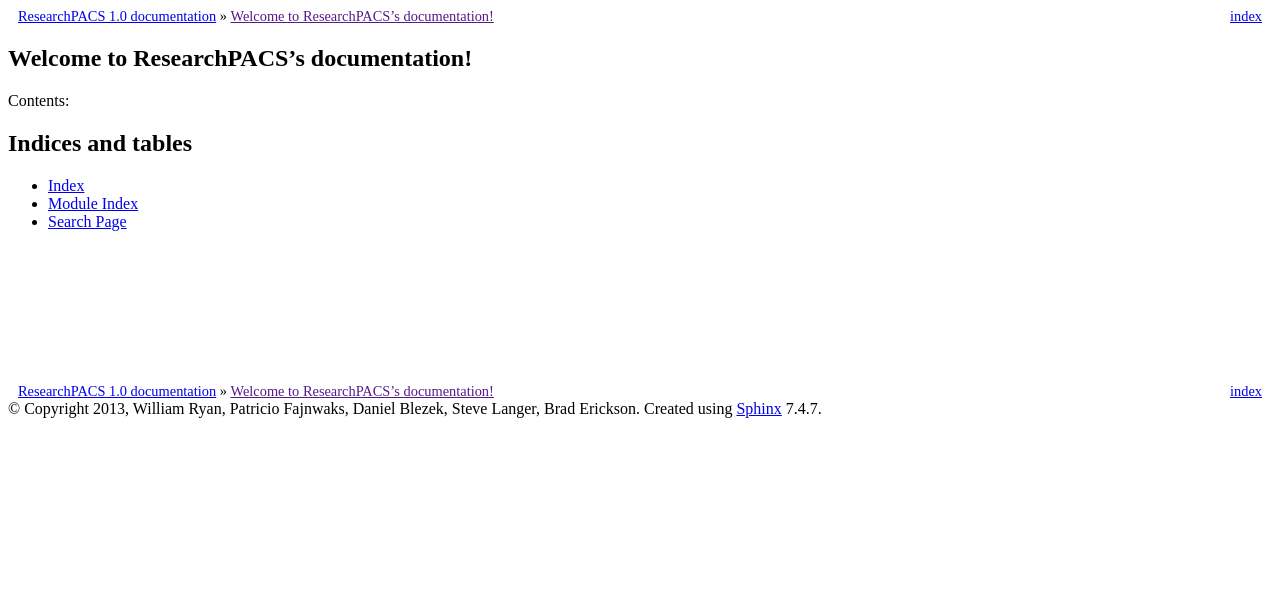
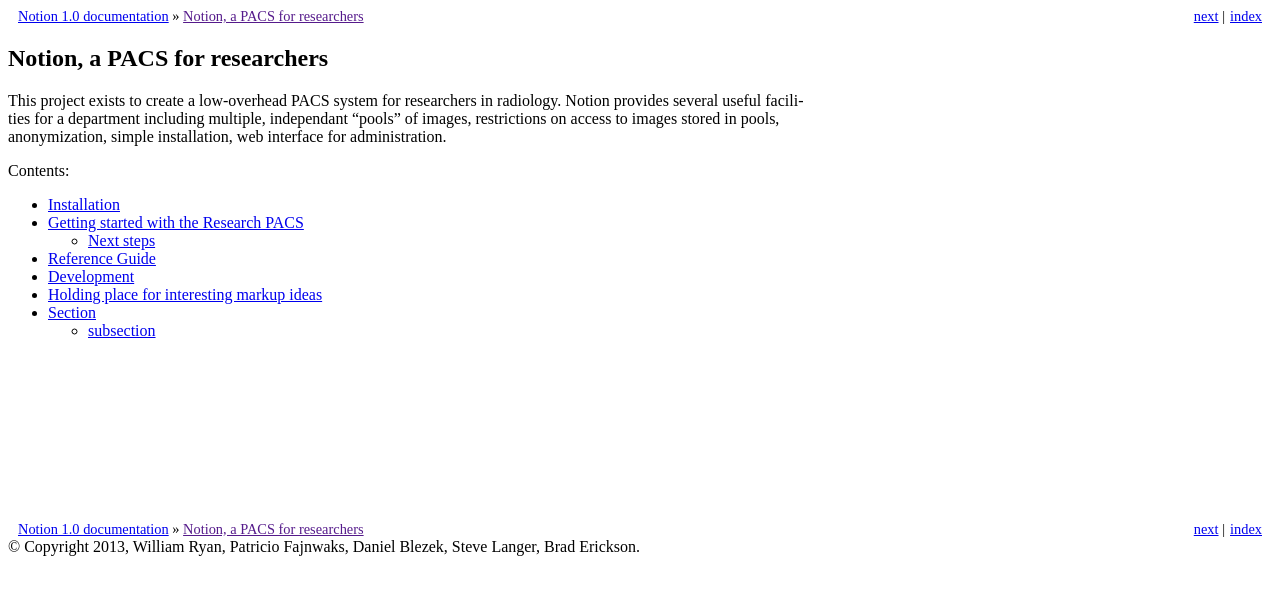
Before and after one commit to praveen12bnitt/Notion, a Sphinx documentation site: the page built from Documentation/index.rst, in a window 1280 px wide. Shown: the top 595 px of the page. Built offline with Sphinx 7.4.7, drawn with Linux system fonts in a browser that asks for light colours.

Commit message:
Documentation and cleanup, moved to ‘Notion’

```diff
--- a/Documentation/conf.py
+++ b/Documentation/conf.py
@@ -40,7 +40,7 @@
 master_doc = 'index'
 
 # General information about the project.
-project = u'ResearchPACS'
+project = u'Notion'
 copyright = u'2013, William Ryan, Patricio Fajnwaks, Daniel Blezek, Steve Langer, Brad Erickson'
 
 # The version info for the project you're documenting, acts as replacement for
@@ -148,10 +148,10 @@
 #html_split_index = False
 
 # If true, links to the reST sources are added to the pages.
-#html_show_sourcelink = True
+html_show_sourcelink = False
 
 # If true, "Created using Sphinx" is shown in the HTML footer. Default is True.
-#html_show_sphinx = True
+html_show_sphinx = False
 
 # If true, "(C) Copyright ..." is shown in the HTML footer. Default is True.
 #html_show_copyright = True
@@ -246,7 +246,7 @@
 # -- Options for Epub output ---------------------------------------------------
 
 # Bibliographic Dublin Core info.
-epub_title = u'ResearchPACS'
+epub_title = u'Notion'
 epub_author = u'William Ryan, Patricio Fajnwaks, Daniel Blezek, Steve Langer, Brad Erickson'
 epub_publisher = u'William Ryan, Patricio Fajnwaks, Daniel Blezek, Steve Langer, Brad Erickson'
 epub_copyright = u'2013, William Ryan, Patricio Fajnwaks, Daniel Blezek, Steve Langer, Brad Erickson'
--- a/Documentation/index.rst
+++ b/Documentation/index.rst
@@ -3,19 +3,18 @@
    You can adapt this file completely to your liking, but it should at least
    contain the root `toctree` directive.
 
-Welcome to ResearchPACS's documentation!
-========================================
+Notion, a PACS for researchers
+==============================
+
+This project exists to create a low-overhead PACS system for researchers in radiology.  Notion provides several useful facilities for a department including multiple, independant "pools" of images, restrictions on access to images stored in pools, anonymization, simple installation, web interface for administration.
 
 Contents:
 
 .. toctree::
    :maxdepth: 2
 
-
-
-Indices and tables
-==================
-
-* :ref:`genindex`
-* :ref:`modindex`
-* :ref:`search`
+   GettingStarted/installation
+   GettingStarted/getting_started
+   Reference/reference
+   Development/development
+   Reference/kitchen_sink
```
